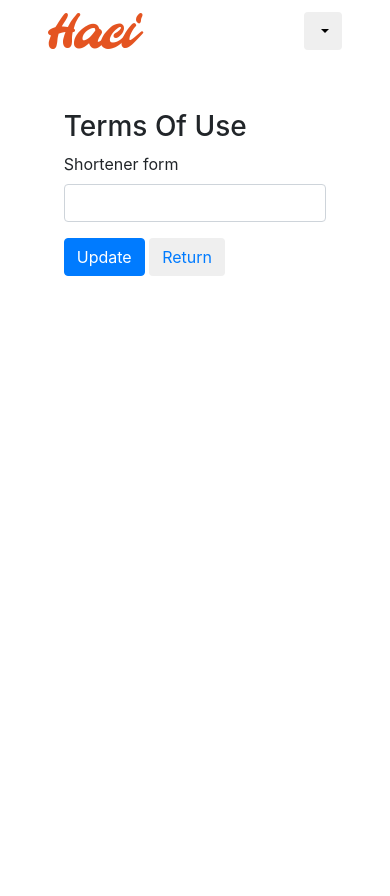
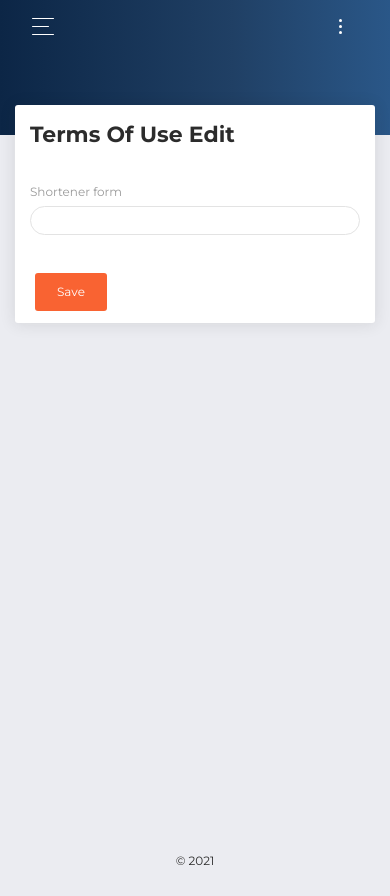
Before and after one commit to HaciKandemir/link-shortener, a Symfony app: template templates/panel/admin/site_setting/privacy.html.twig in a window 390 px wide. Before the commit the page ends 276 px from the top, so only its background shows below. Run offline with Twig, Linux system fonts and the light colour scheme; the template is opened without the code that fills it, so the values that code supplies are empty; form fields are guessed from the names that the template uses; some libraries are stand-ins or nearby versions.

Commit message:
privacy ksımı yeni admin paneline taşındı

```diff
--- a/src/Form/TermsOfUseType.php
+++ b/src/Form/TermsOfUseType.php
@@ -4,6 +4,7 @@ namespace App\Form;
 
 use App\Entity\TermsOfUse;
 use Symfony\Component\Form\AbstractType;
+use Symfony\Component\Form\Extension\Core\Type\TextareaType;
 use Symfony\Component\Form\FormBuilderInterface;
 use Symfony\Component\OptionsResolver\OptionsResolver;
 
@@ -12,7 +13,7 @@ class TermsOfUseType extends AbstractType
     public function buildForm(FormBuilderInterface $builder, array $options)
     {
         $builder
-            ->add('shortener_form')
+            ->add('shortener_form', TextareaType::class)
         ;
     }
 
--- a/templates/panel/admin/site_setting/privacy.html.twig
+++ b/templates/panel/admin/site_setting/privacy.html.twig
@@ -1,27 +1,35 @@
-{% extends 'panel/base.html.twig' %}
+{% extends 'panel/base2.html.twig' %}
 
-{% block title %}Hello SiteSettingController!{% endblock %}
+{% block sidebar %}
+    {% include 'panel/inc/sidebar.html.twig' %}
+{% endblock %}
 
-{% block header %} {% include 'panel/inc/header.html.twig' %} {% endblock %}
+{% block content %}
+    <div class="row">
+        <div class="col-md-8 mx-auto">
+            <div class="card">
+                <div class="card-header">
+                    {% for message in app.flashes('success') %}
+                        <div class="alert alert-success">
+                            <span>{{ message }}</span>
+                        </div>
+                    {% endfor %}
+                    <h5 class="title">Terms Of Use Edit</h5>
+                </div>
+                {{ form_start(form) }}
+                <div class="card-body">
+                    <div class="row">
+                        <div class="col-md-12 pr-1">
+                            {{ form_row(form.shortener_form) }}
+                        </div>
 
-{% block body %}
-    <div class="col-9 col-lg-8 mx-auto mt-5">
-
-        {% for message in app.flashes('success') %}
-            <div id="shorten-alert" class="mt-2 alert alert-success text-center">
-                <span class="font-weight-bold">{{ message }}</span>
+                    </div>
+                </div>
+                <div class="card-footer">
+                    <button type="submit" class="btn btn-fill btn-primary">Save</button>
+                </div>
+                {{ form_end(form) }}
             </div>
-        {% endfor %}
-
-        <h3>Terms Of Use</h3>
-
-        {{ form_start(form) }}
-        {{ form_row(form.shortener_form) }}
-        <div class="form-group">
-            <button type="submit" class="btn btn-primary">Update</button>
-            <button class="btn"><a href="/panel">Return</a></button>
         </div>
-
-        {{ form_end(form) }}
     </div>
 {% endblock %}
--- a/templates/panel/base.html.twig
+++ /dev/null
@@ -1,34 +0,0 @@
-<!DOCTYPE html>
-<html lang="tr">
-    <head>
-        <meta charset="UTF-8">
-        <meta name="viewport" content="width=device-width, initial-scale=1.0">
-        <title>{% block title %}Welcome!{% endblock %}</title>
-
-        <link rel="stylesheet" href="https://maxcdn.bootstrapcdn.com/bootstrap/4.0.0/css/bootstrap.min.css">
-        <link rel="stylesheet" href="https://use.fontawesome.com/releases/v5.5.0/css/all.css">
-        <link rel="stylesheet" href="{{ asset('assets/css/panel_style.css') }}">
-
-        <script src="https://code.jquery.com/jquery-3.2.1.slim.min.js"></script>
-        <script src="https://cdnjs.cloudflare.com/ajax/libs/popper.js/1.12.9/umd/popper.min.js"></script>
-        <script src="https://maxcdn.bootstrapcdn.com/bootstrap/4.0.0/js/bootstrap.min.js"></script>
-
-        {# Run `composer require symfony/webpack-encore-bundle`
-           and uncomment the following Encore helpers to start using Symfony UX #}
-        {% block stylesheets %}
-            {#{{ encore_entry_link_tags('app') }}#}
-        {% endblock %}
-
-        {% block javascripts %}
-            {#{{ encore_entry_script_tags('app') }}#}
-        {% endblock %}
-    </head>
-    <body>
-        {% block header %}{% endblock %}
-
-        {% block sidebar %}{% endblock %}
-        {% block body %}{% endblock %}
-
-        {% block footer %}{% endblock %}
-    </body>
-</html>
--- a/templates/panel/inc/sidebar.html.twig
+++ b/templates/panel/inc/sidebar.html.twig
@@ -44,6 +44,13 @@
                     </ul>
                 </div>
             </li>
+                <li>
+                    <a data-toggle="collapse" href="#siteSettings">
+                        <i class="now-ui-icons loader_gear"></i>
+                        <p>Site Settings <b class="caret"></b></p>
+                    </a>
+                    <div class="collapse " id="siteSettings">
+                        <ul class="nav">
                             <li{% if current_path=='admin_site_setting_banner'%} class="active" {% endif %}>
                                 <a href="{{ path('admin_site_setting_banner') }}">
                                     <i class="now-ui-icons design_image"></i>
@@ -56,8 +63,16 @@
                                     <p>Features</p>
                                 </a>
                             </li>
+                            <li {% if current_path=='admin_site_setting_privacy'%} class="active" {% endif %}>
+                                <a href="{{ path('admin_site_setting_privacy') }}">
+                                    <i class="now-ui-icons ui-1_lock-circle-open"></i>
+                                    <p>Privacy</p>
+                                </a>
+                            </li>
+                        </ul>
+                    </div>
+                </li>
             {% endif %}
-
         </ul>
     </div>
 </div>
```
Also changed, not shown: templates/panel/admin/site_setting/index.html.twig (deleted, +0 -9 lines). Lines whose indentation alone changed are shown as unchanged.
